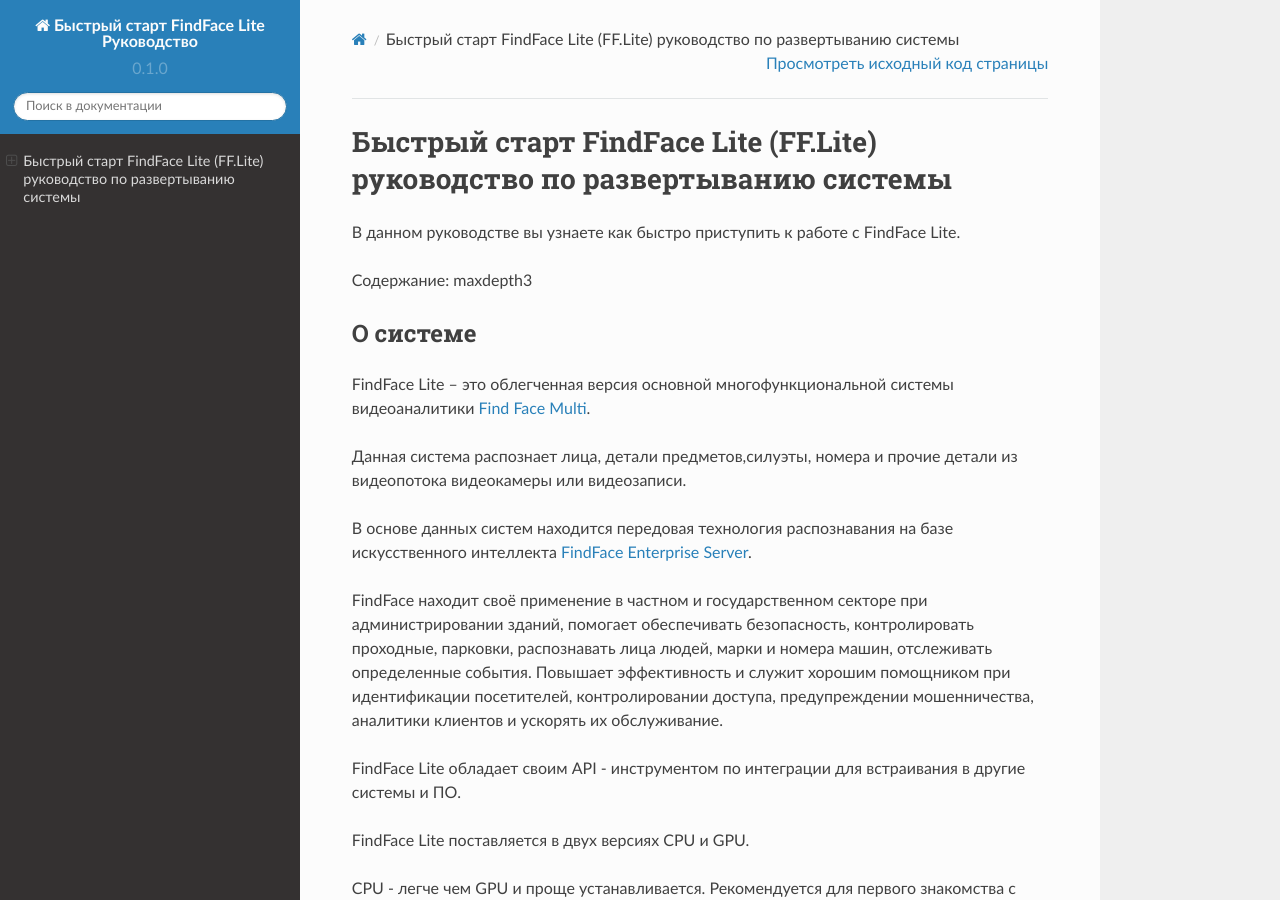
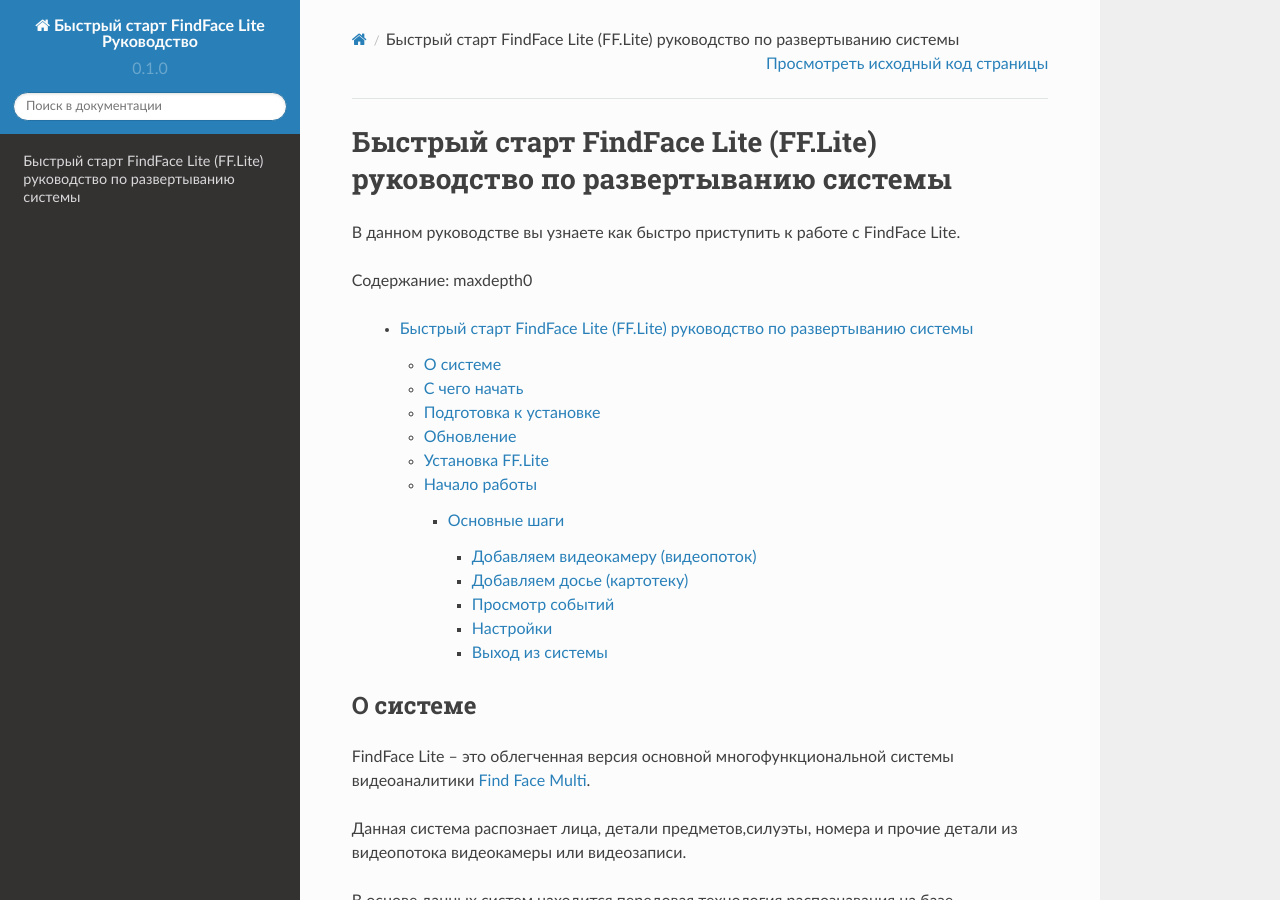
Before and after one commit to Dimdimit/-fflite_i, a Sphinx documentation site: the page built from docs/source/index.rst, in a window 1280 px wide and 900 px high. Built offline with Sphinx 7.4.7 and the Read the Docs theme 2.0.0, drawn with Linux system fonts in a browser that asks for light colours.

Commit message:
Update index.rst

```diff
--- a/docs/source/index.rst
+++ b/docs/source/index.rst
@@ -3,15 +3,12 @@
 
 В данном руководстве вы узнаете как быстро приступить к работе с FindFace Lite.
 
-Содержание:   maxdepth3
+Содержание:   maxdepth0
 
  .. toctree::
-    :maxdepth: 3
-    :numbered:
-    :titles_only:
-    :caption: Table of Contents - Содержание
 
     master
+
 
 О системе
 ---------
```
